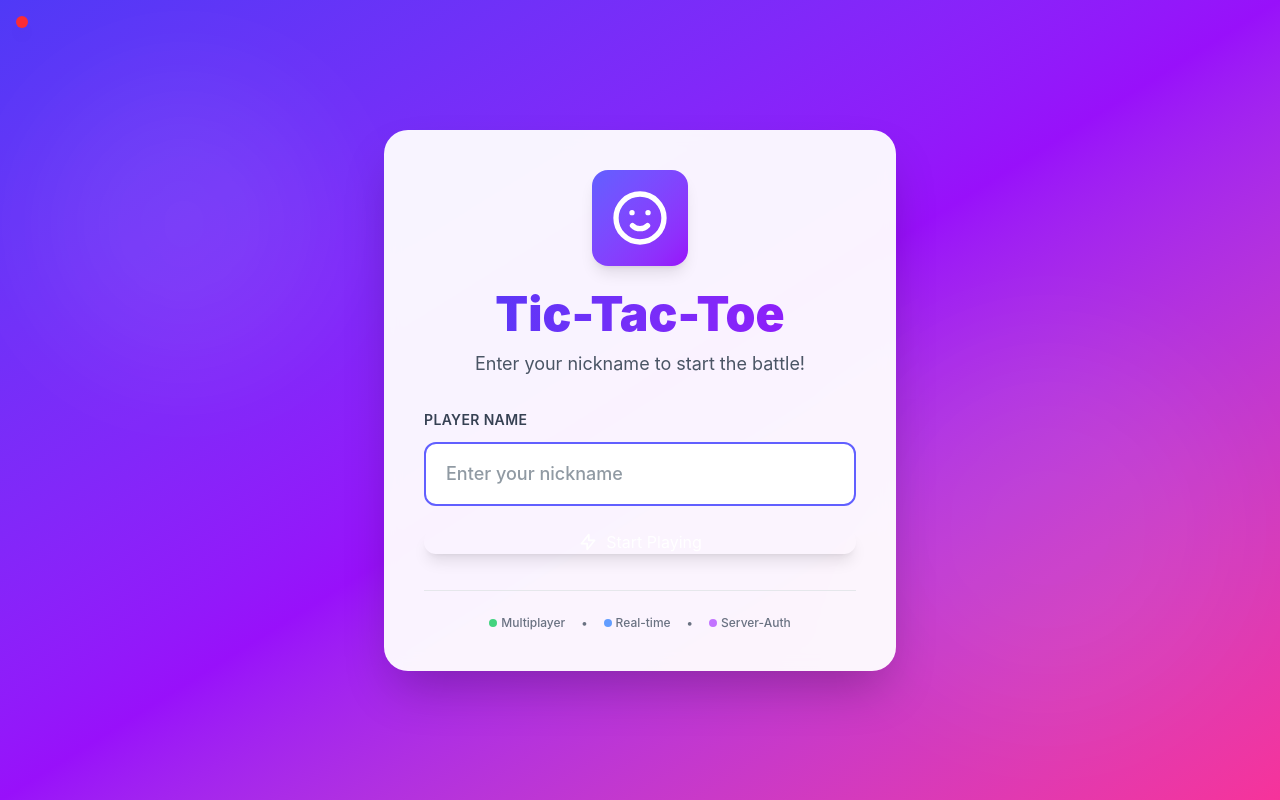
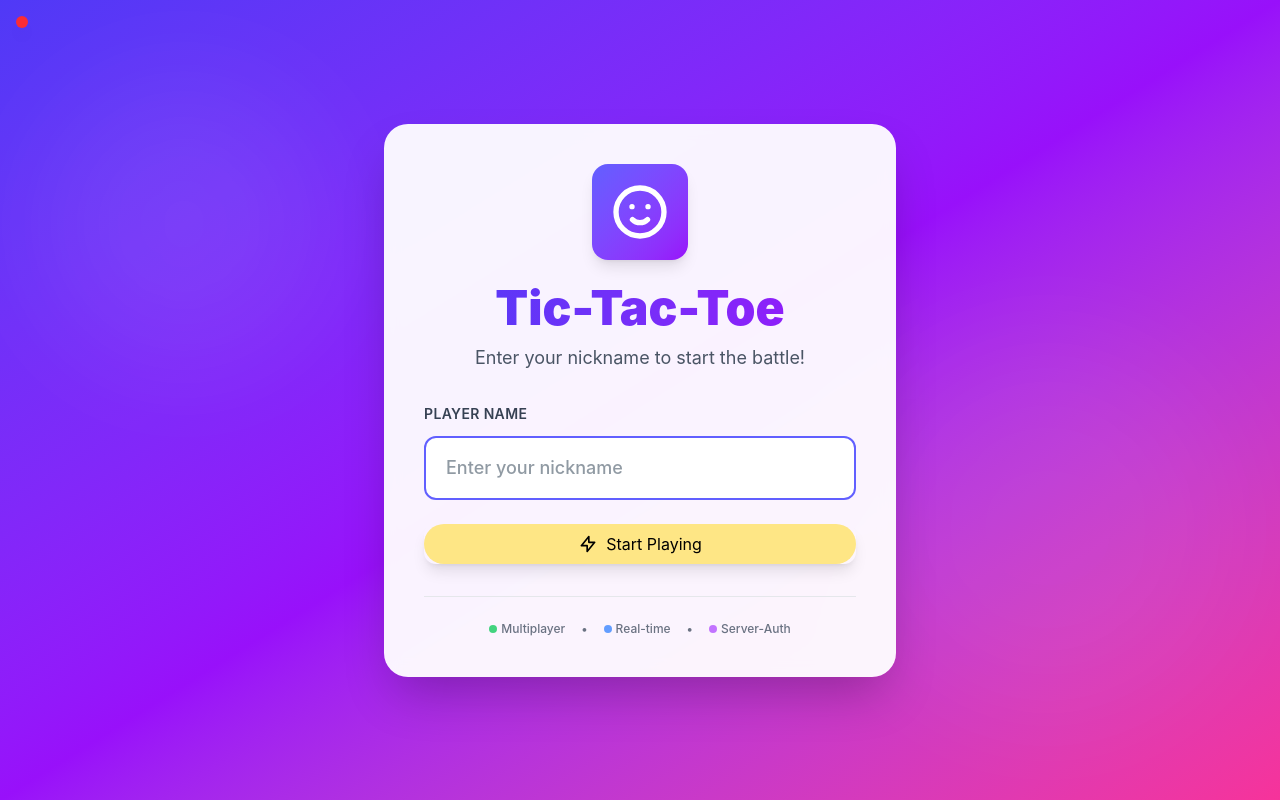
Before and after one commit to Tyagi221B/game-frontend, a React (Vite) app: page / in a window 1280 px wide. Built offline with nearby package versions, Linux system fonts and the light colour scheme; what @heroiclabs/nakama-js would draw is missing.

Commit message:
Update UI styles for Login and Matchmaking components

```diff
--- a/package.json
+++ b/package.json
@@ -12,12 +12,15 @@
   "dependencies": {
     "@heroiclabs/nakama-js": "^2.8.0",
     "@tailwindcss/vite": "^4.1.17",
+    "canvas-confetti": "^1.9.4",
+    "framer-motion": "^12.23.26",
     "react": "^19.2.0",
     "react-dom": "^19.2.0",
     "tailwindcss": "^4.1.17"
   },
   "devDependencies": {
     "@eslint/js": "^9.39.1",
+    "@types/canvas-confetti": "^1.9.0",
     "@types/node": "^24.10.1",
     "@types/react": "^19.2.5",
     "@types/react-dom": "^19.2.3",
--- a/src/components/Login.tsx
+++ b/src/components/Login.tsx
@@ -85,7 +85,7 @@ export default function Login({ onLogin }: LoginProps) {
             type="submit"
             className="w-full bg-linear-to-r from-indigo-600 to-purple-600 hover:from-indigo-700 hover:to-purple-700 text-white font-bold py-4 px-6 rounded-xl transition-all duration-200 shadow-lg hover:shadow-xl hover:scale-[1.02] active:scale-[0.98]"
           >
-            <span className="flex items-center justify-center gap-2">
+            <span className="flex items-center justify-center gap-2 text-black py-2 bg-amber-200 rounded-3xl">
               <svg className="w-5 h-5" fill="none" stroke="currentColor" viewBox="0 0 24 24">
                 <path strokeLinecap="round" strokeLinejoin="round" strokeWidth={2} d="M13 10V3L4 14h7v7l9-11h-7z" />
               </svg>
--- a/src/components/Matchmaking.tsx
+++ b/src/components/Matchmaking.tsx
@@ -55,7 +55,7 @@ export default function Matchmaking({ username, onFindMatch, onLogout }: Matchma
               onClick={handleFindMatch}
               className="w-full bg-indigo-600 text-white font-bold py-6 px-8 rounded-2xl transition-all duration-200 shadow-lg hover:shadow-xl hover:scale-[1.02] hover:bg-indigo-700 active:scale-[0.98] mb-6"
             >
-              <div className="flex items-center justify-center gap-3">
+              <div className="flex items-center justify-center gap-3 text-black py-2 bg-amber-200 rounded-3xl">
                 <svg className="w-7 h-7" fill="none" stroke="currentColor" viewBox="0 0 24 24">
                   <path strokeLinecap="round" strokeLinejoin="round" strokeWidth={2} d="M13 10V3L4 14h7v7l9-11h-7z" />
                 </svg>
```
